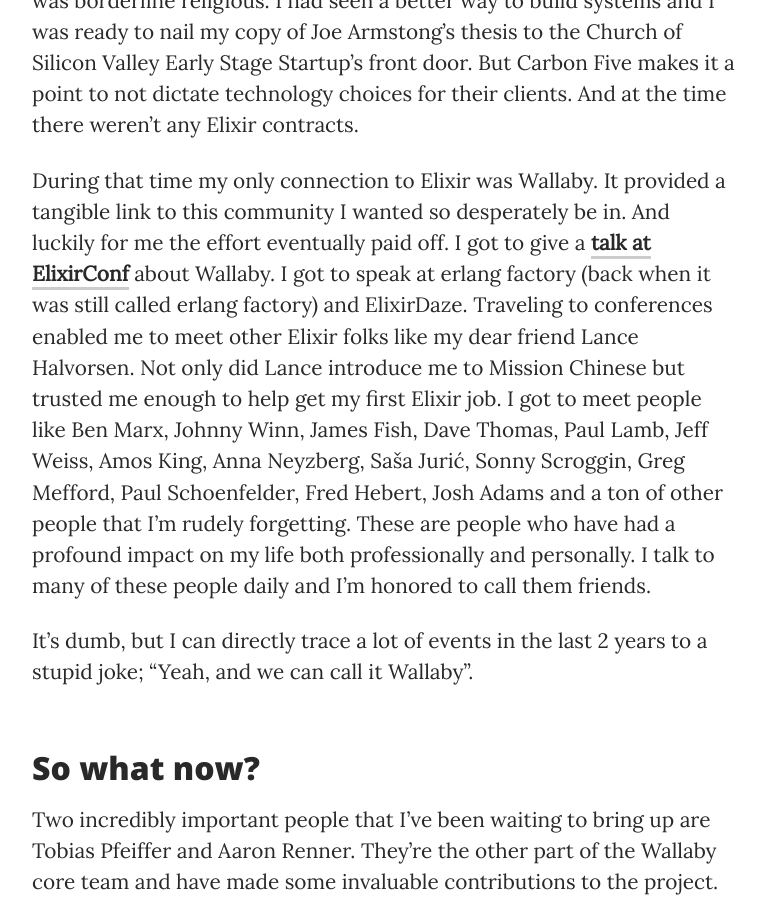
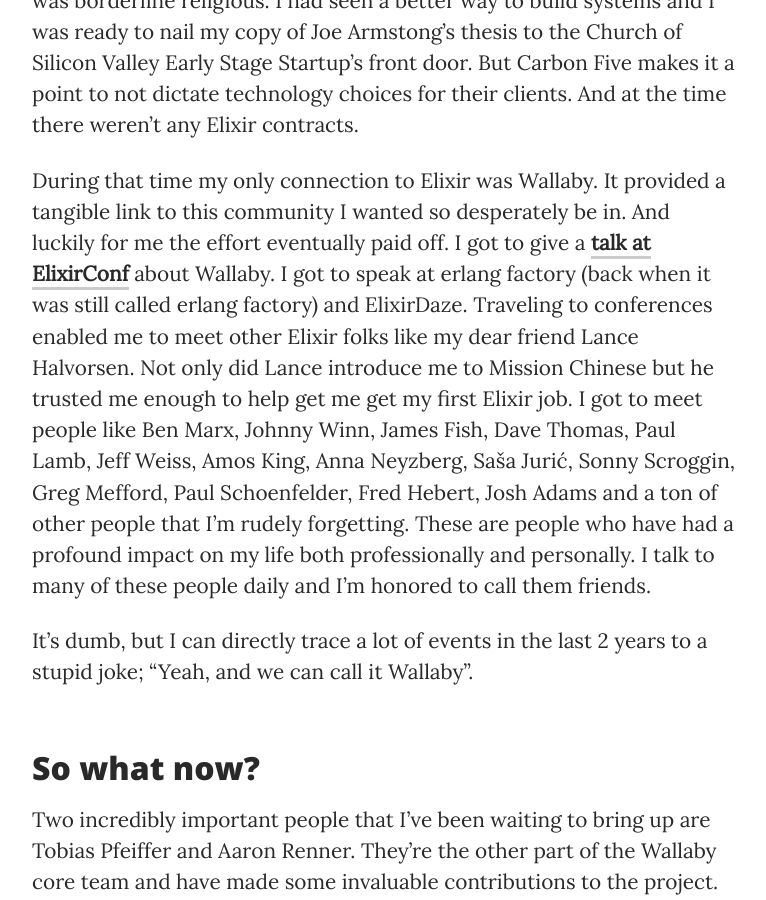
Before and after one commit to wojtekmach/keathley.github.io, a Jekyll site: the page built from _posts/2018/2018-08-10-wallaby-is-looking-for-new-maintainers.md, in a window 1280 px wide and 900 px high, scrolled down 1404 px. Shown: the whole window, without its empty margins (256-1022 px from the left). Built offline with Jekyll 4.4.1, drawn with Linux system fonts in a browser that asks for light colours; comment, search, counter and statistics services are not loaded.

Commit message:
Update 2018-08-10-wallaby-is-looking-for-new-maintainers.md

```diff
--- a/_posts/2018/2018-08-10-wallaby-is-looking-for-new-maintainers.md
+++ b/_posts/2018/2018-08-10-wallaby-is-looking-for-new-maintainers.md
@@ -55,7 +55,7 @@
 speak at erlang factory (back when it was still called erlang factory) and
 ElixirDaze. Traveling to conferences enabled me to meet other Elixir folks
 like my dear friend Lance Halvorsen. Not only did Lance introduce me to
-Mission Chinese but trusted me enough to help get my first Elixir job.
+Mission Chinese but he trusted me enough to help get me get my first Elixir job.
 I got to meet people like Ben Marx, Johnny Winn, James Fish, Dave Thomas,
 Paul Lamb, Jeff Weiss, Amos King, Anna Neyzberg, Saša Jurić, Sonny
 Scroggin, Greg Mefford, Paul Schoenfelder, Fred Hebert, Josh Adams and
```
